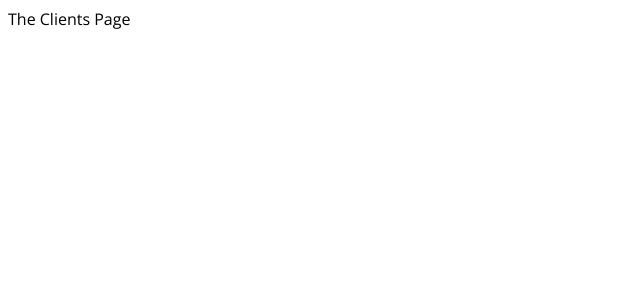
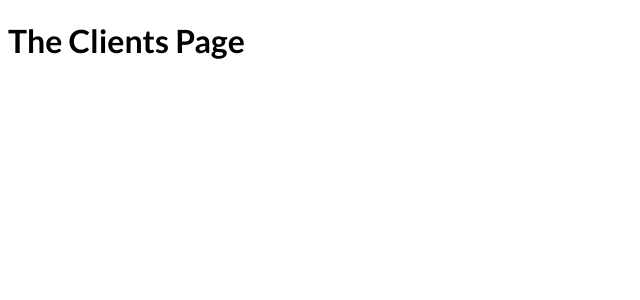
Before and after one commit to dhruv50ae/nextjs-first, a Next.js app: page /clients in a window 1280 px wide. Shown: the top 300 px of the page, without its empty margins (0-640 px from the left). Built offline with nearby package versions, Linux system fonts and the light colour scheme.

Commit message:
Use links
import link from next/link then you can use the Link tag with a href in there to a page like /portfolio. This allows you to navigate in the SPA and not reset the states

```diff
--- a/pages/clients/index.js
+++ b/pages/clients/index.js
@@ -1,7 +1,12 @@
 import React from "react";
+import Link from "next/link";
 
 const ClientsPage = () => {
-  return <div>The Clients Page</div>;
+  return (
+    <div>
+      <h1>The Clients Page</h1>
+    </div>
+  );
 };
 
 export default ClientsPage;
```
Also changed, not shown: pages/index.js (+8 -0 lines).
